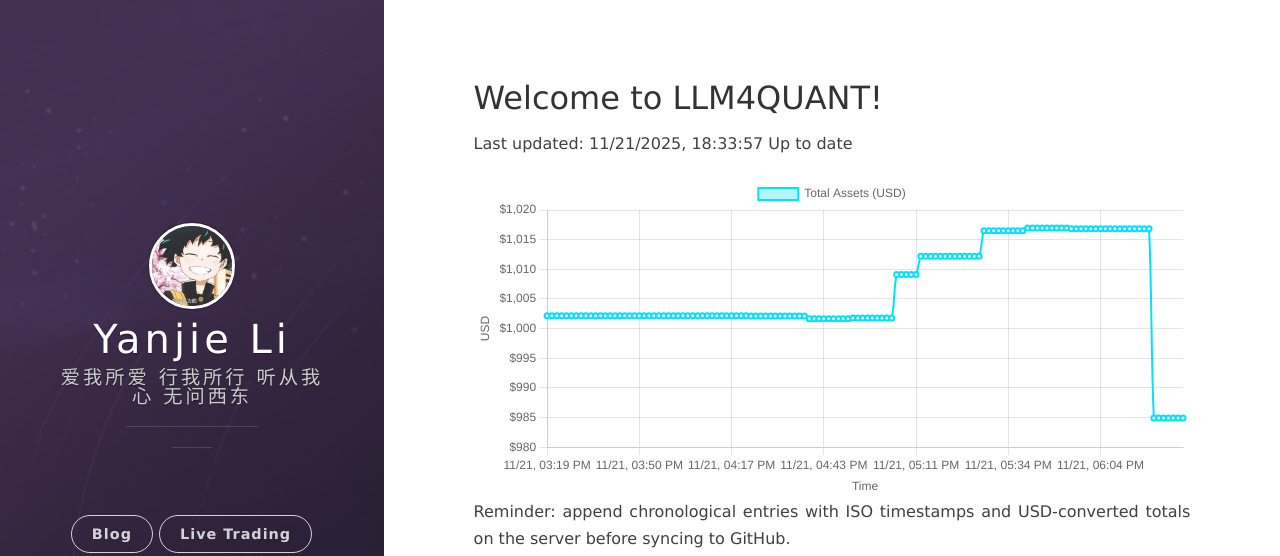
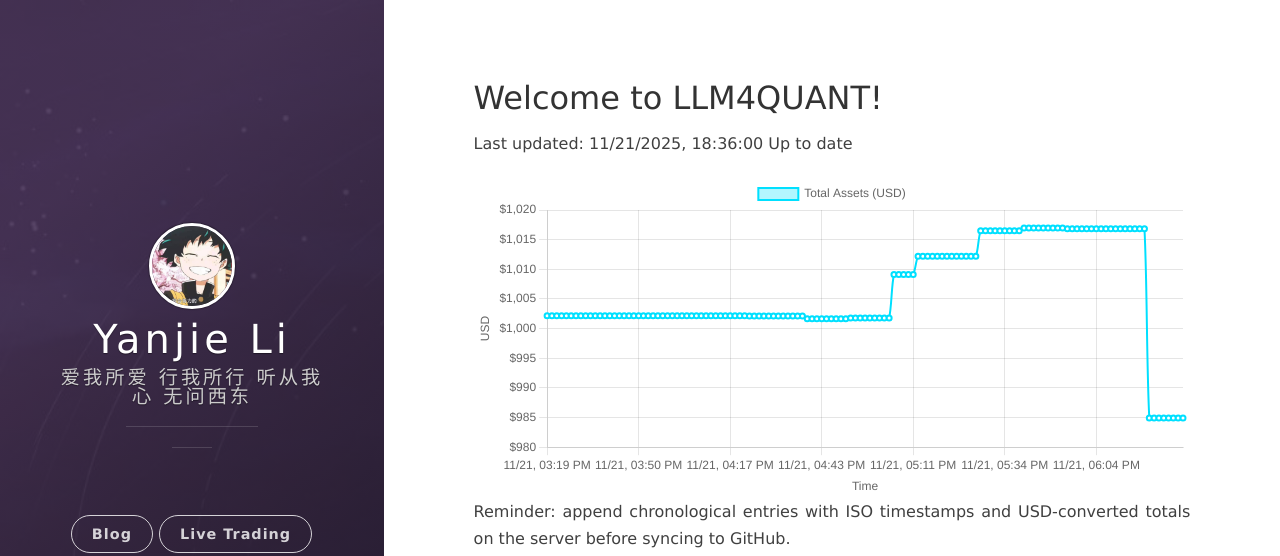
Before and after one commit to leeyegy/leeyegy.github.io, a Jekyll site: the page built from live-trading.html, in a window 1280 px wide. Shown: the top 556 px of the page. Built offline with Jekyll 4.4.1, drawn with Linux system fonts in a browser that asks for light colours; nearby versions of some CDN libraries.

Commit message:
AccountMonitor: update balance history 2025-11-22T02:36:00+08:00

```diff
--- a/assets/data/binance/balance-history.json
+++ b/assets/data/binance/balance-history.json
@@ -1,5 +1,5 @@
 {
-  "generatedAt": "2025-11-22T02:33:57+08:00",
+  "generatedAt": "2025-11-22T02:36:00+08:00",
   "asset": "total_usd_value",
   "history": [
     {
@@ -529,6 +529,10 @@
     {
       "timestamp": "2025-11-22T02:33:57+08:00",
       "totalUsd": 984.91919649
+    },
+    {
+      "timestamp": "2025-11-22T02:36:00+08:00",
+      "totalUsd": 984.91919649
     }
   ]
 }
```
